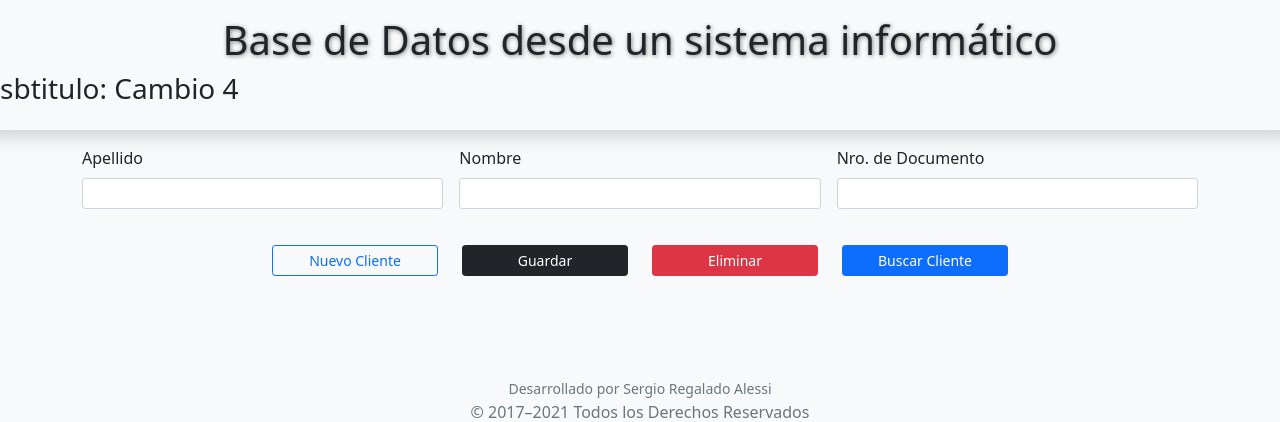
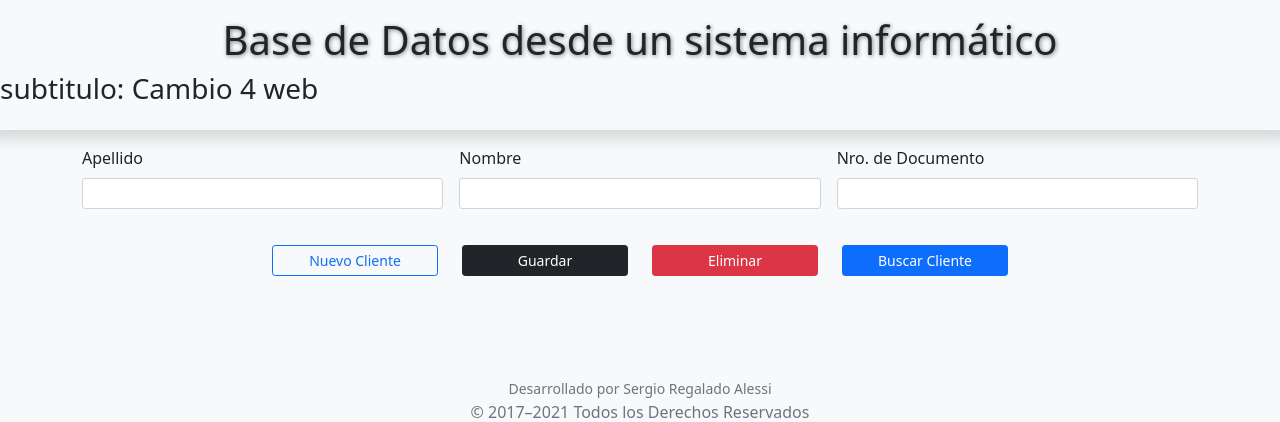
Before and after one commit to sersystems/prueba, a PHP site: page / in a window 1280 px wide. Shown: the top 422 px of the page. Run offline with PHP 8.4, Linux system fonts and the light colour scheme.

Commit message:
arreglo web

```diff
--- a/index.php
+++ b/index.php
@@ -14,7 +14,7 @@
         <div class="row shadow py-3 mb-2">
             <div class="col-md-12">
                 <h1 class="h1 text-black text-center" style="text-shadow: 0.02em 0.02em 0.1em gray">Base de Datos desde un sistema informático</h1>
-            <h3>sbtitulo: Cambio 4</h3>
+            <h3>subtitulo: Cambio 4 web</h3>
 			</div>
         </div>
 
```
